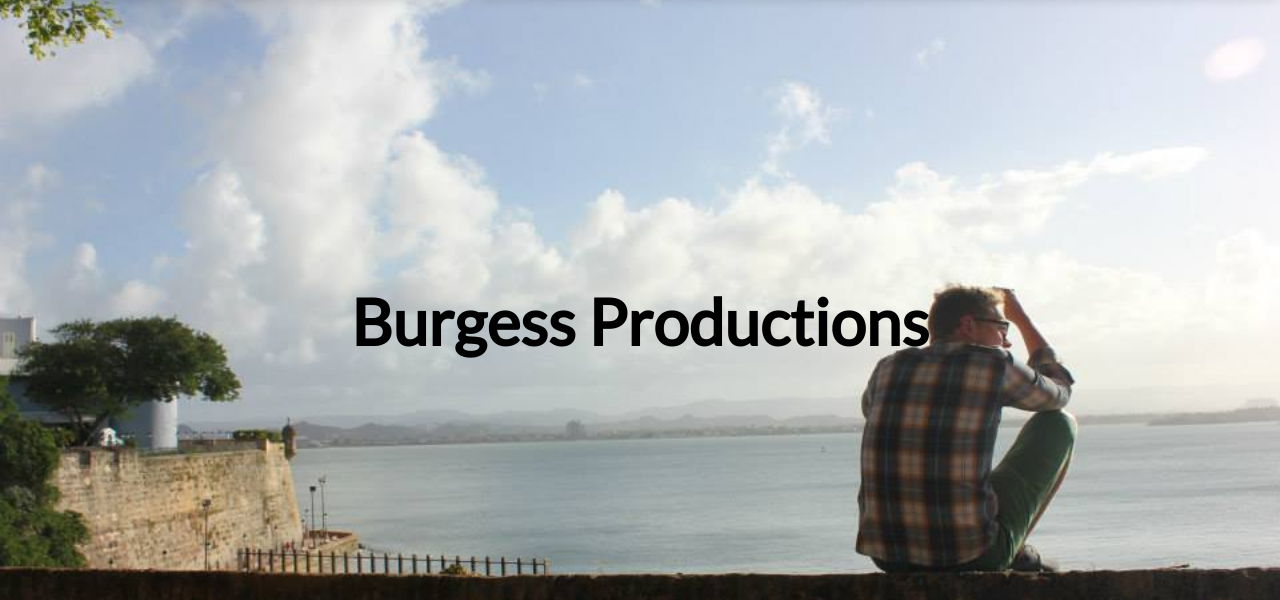
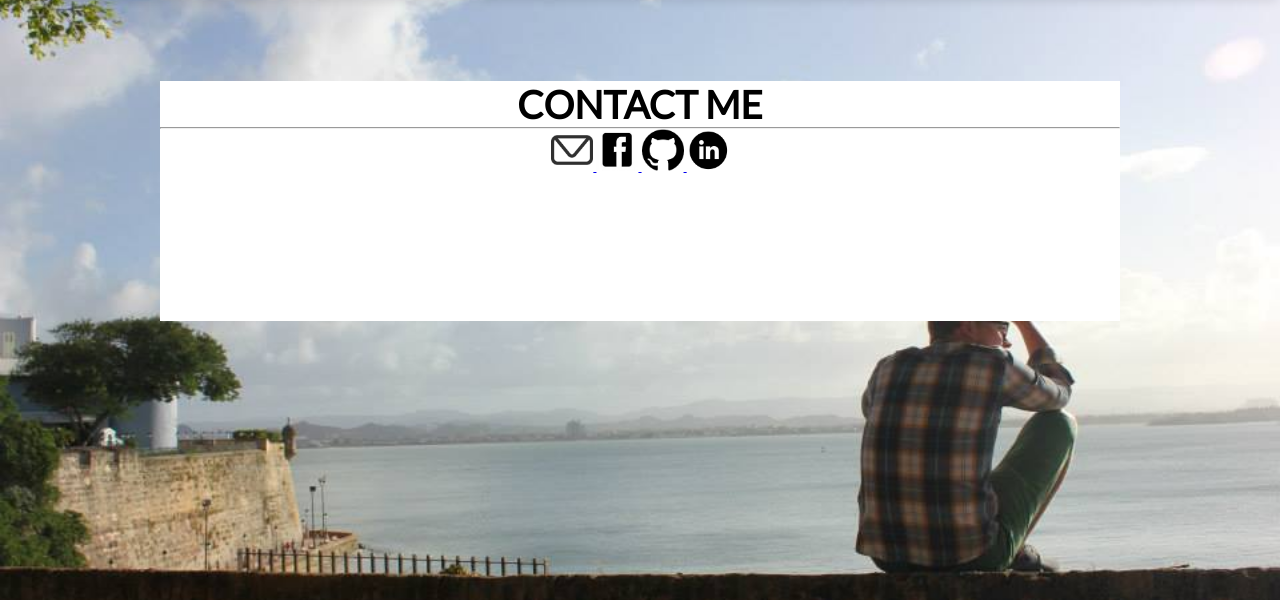
Before and after one commit to BrendanBurgess/beburgess.com, a Django app: template templates/current/contact.html in a window 1280 px wide. Shown: the part 79-679 px from the top of the page. Run offline with Django 3.2, Linux system fonts and the light colour scheme; the template is opened without the code that fills it, so the values that code supplies are empty; some libraries are stand-ins or nearby versions.

Commit message:
Changes made, ready to apply

```diff
--- a/concurrent/urls.py
+++ b/concurrent/urls.py
@@ -7,5 +7,5 @@ urlpatterns = patterns('',
     # url(r'^blog/', include('blog.urls')),
 
     url(r'^admin/', include(admin.site.urls)),
-    url(r'^current/', include('current.urls')),
+    url(r'^', include('current.urls')),
 )
--- a/templates/current/about.html
+++ b/templates/current/about.html
@@ -5,7 +5,10 @@
 	<div class="fancy">
 		<h2>ABOUT</h2>
 		<hr>
-		<p> Hailing from the mitten state, Brendan currently is a sophmore at Clark University with a double major in computer and political science.  As well as acedemic pursuits, Brendan is very intrested in travel and foriegn cultures. In his senior year of high school, he went on a foreign exchange program to Istanbul,Turkey through AFS (American Field Services). Today He spends his time studying, pursuing extra-curriculars such as Model United Nations and his school newspaper and trying to catch up on ever elusive sleep.
+		<p> Hey There...
+		<br>
+		<br>
+		My name is Brendan and I am a junior at Clark University in Worcester, Mass studying Computer Science and International Relations. Besides academic pursuits I also spend far too much of my time leading my school's Model United Nations team and attending conferences across the country. I love to travel and as my friends would be certain to tell you, have a near obsession with all things Turkey, after spending my senior year of high school there.
 		<br>
 		<br>
 		Feel free to poke around these other tabs to learn more...</p>
--- a/templates/current/base.html
+++ b/templates/current/base.html
@@ -5,7 +5,7 @@
     <meta http-equiv="X-UA-Compatible" content="IE=edge">
     <meta name="viewport" content="width=device-width, initial-scale=1">
     <!-- The above 3 meta tags *must* come first in the head; any other head content must come *after* these tags -->
-    <title>Burgess Productions {% block title %} - {% endblock %}</title>
+    <title>{% block title %} - {% endblock %}</title>
 
     <!-- Bootstrap -->
     <link href="{{ STATIC_URL }}cover.css" rel="stylesheet">
--- a/templates/current/comp.html
+++ b/templates/current/comp.html
@@ -5,6 +5,6 @@
 	<div class="fancy">
 		<h2>COMPUTER SCIENCE</h2>
 		<hr>
-		<p>Brendan is in his second year of a computer science major, focusing primarily on algoritm and application development. He has a strong background in java, but also has become increasingly involved in web development, particularly the use of Python and the Django Framework, which this website was built with. Several other projects can be found in the projects section of this website</p>
+		<p>Since I was a kid I have loved to solve puzzles. In my freshman year of college I took a comsci course on a lark, and realized that at its heart programming is just solving series of increasingly complex puzzles. Since then I have devoted more and more of my time and attention to computer science, much to the consternation of my political science professors, leading to me spending the last summer working for <a href="http://www.axispoint.com/home">Axispoint</a>in NY, NY. Currently I am particularly interested in algorithm development and the interplay of technology and politics. </p>
 	</div>
 {% endblock %}
--- a/templates/current/contact.html
+++ b/templates/current/contact.html
@@ -1,5 +1,26 @@
 {% extends 'current/base.html' %}
 {% load staticfiles %}
+{% block title %} B.E. Burgess {% endblock %}
 {% block body_block %}
-  <h1>Burgess Productions</h1>
+	<div class="fancy">
+		<h2>CONTACT ME</h2>
+		<hr>
+		<a href="mailto:brburgess@clarku.edu">
+  			<img src="/static/mail-icon.png" alt="email"
+  			style="width:42px;height:42px;border:0;">
+		</a>
+		<a href="http://www.facebook.com/brendan.e.burgess">
+  			<img src="/static/facebook.jpg" alt="Facebook"
+  			style="width:42px;height:42px;border:0;">
+		</a>
+		<a href="https://github.com/BrendanBurgess">
+  			<img src="/static/github.png" alt="github"
+  			style="width:42px;height:42px;border:0;">
+		</a>
+		<a href="https://www.linkedin.com/in/burgessbe">
+  			<img src="/static/linkedin.png" alt="Facebook"
+  			style="width:42px;height:42px;border:0;">
+		</a>
+
+	</div>
 {% endblock %}
--- a/templates/current/poli.html
+++ b/templates/current/poli.html
@@ -1,10 +1,10 @@
 {% extends 'current/base.html' %}
 {% load staticfiles %}
-{% block title %} Burgess Productions {% endblock %}
+{% block title %} B.E. Burgess {% endblock %}
 {% block body_block %}
 	<div class="fancy">
 		<h2>POLITICAL SCIENCE</h2>
 		<hr>
-		<p>As well as his interest in Computer Science, Brendan Burgess is majoring in Political Science with a concetration in International relations. This interest is furthered by his work with Model United Nations, a pursuit which he has pursued since his freshman year of highschool. This has allowed him to experience travel all across the Eastern Seaboard. Recently, He won two awards on the collegiate curcuit. Brendan's current focus is the Middle East, and the spread of instability that followed the 2011 protests across the region. </p>
+		<p> While I have relatively recently become enamored with programming I have been interested in politics for as long as I can remember. My interest drew me to study abroad in Turkey my senior year, and an interest in studying it brought me to Clark University.  These days I continue my studies, and travel with my schools Model United Nations team to compete in political debates. Recently I have been studying the interplay of technology and politics; particularly how technology has facilitated social movements and cyberdefense </p>
 	</div>
 {% endblock %}
```
Also changed, not shown: templates/current/projects.html (+4 -4 lines), static/facebook.jpg (added), static/github.png (added), static/linkedin.png (added), static/mail-icon.png (added), 1 other file.
